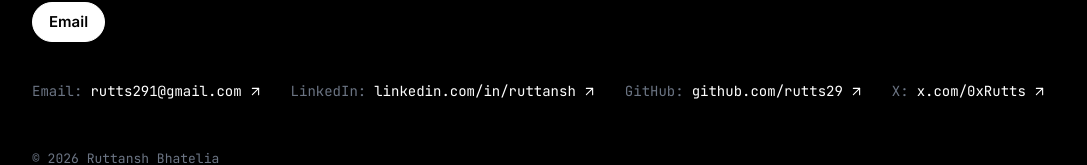
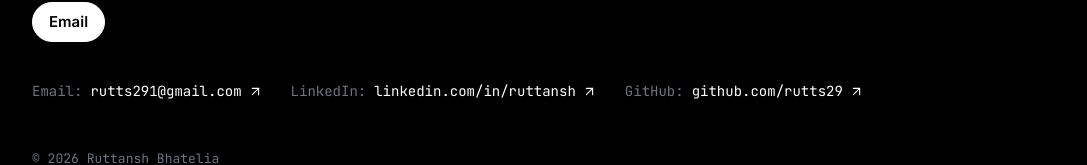
Before and after one commit to rutts29/rutts29, a Next.js app in the folder terminal-portfolio/: page / in a window 1280 px wide. Shown: the part 6834-6999 px from the top of the page, without its empty margins (96-1183 px from the left). Built offline with nearby package versions, Linux system fonts and the light colour scheme.

Commit message:
Remove X profile links and update case study destination

```diff
--- a/terminal-portfolio/app/layout.tsx
+++ b/terminal-portfolio/app/layout.tsx
@@ -79,7 +79,6 @@ export const metadata: Metadata = {
     card: "summary_large_image",
     title: pageTitle,
     description: pageDescription,
-    creator: "@0xRutts",
     images: ["/opengraph-image"],
   },
   icons: {
--- a/terminal-portfolio/src/components/Layout/TopBar.tsx
+++ b/terminal-portfolio/src/components/Layout/TopBar.tsx
@@ -16,7 +16,7 @@ export const TopBar = ({
   themeName,
 }: TopBarProps) => {
   const { identity, contact } = portfolioContent;
-  const getContactHref = (icon: "github" | "linkedin" | "x") => {
+  const getContactHref = (icon: "github" | "linkedin") => {
     const link = contact.links.find((contactLink) => contactLink.icon === icon);
 
     if (!link) {
@@ -27,7 +27,6 @@ export const TopBar = ({
   };
   const githubUrl = getContactHref("github");
   const linkedinUrl = getContactHref("linkedin");
-  const xUrl = getContactHref("x");
 
   return (
     <div
@@ -87,17 +86,6 @@ export const TopBar = ({
               <path d="M20.447 20.452h-3.554v-5.569c0-1.328-.027-3.037-1.852-3.037-1.853 0-2.136 1.445-2.136 2.939v5.667H9.351V9h3.414v1.561h.046c.477-.9 1.637-1.85 3.37-1.85 3.601 0 4.267 2.37 4.267 5.455v6.286zM5.337 7.433a2.062 2.062 0 0 1-2.063-2.065 2.064 2.064 0 1 1 2.063 2.065zm1.782 13.019H3.555V9h3.564v11.452zM22.225 0H1.771C.792 0 0 .774 0 1.729v20.542C0 23.227.792 24 1.771 24h20.451C23.2 24 24 23.227 24 22.271V1.729C24 .774 23.2 0 22.222 0h.003z" />
             </svg>
           </a>
-          <a
-            href={xUrl}
-            target="_blank"
-            rel="noopener noreferrer"
-            className="transition hover:text-[var(--color-text-accent)]"
-          >
-            <span className="sr-only">X</span>
-            <svg className="h-5 w-5" viewBox="0 0 24 24" fill="currentColor">
-              <path d="M18.901 1.153h3.68l-8.04 9.19L24 22.846h-7.406l-5.8-7.584-6.638 7.584H.474l8.6-9.83L0 1.154h7.594l5.243 6.932ZM17.61 20.644h2.039L6.486 3.24H4.298Z" />
-            </svg>
-          </a>
         </div>
         <button
           type="button"
--- a/terminal-portfolio/src/config/commands.ts
+++ b/terminal-portfolio/src/config/commands.ts
@@ -31,7 +31,6 @@ const contactPrefix: Record<string, string> = {
   email: "Email",
   linkedin: "LinkedIn",
   github: "GitHub",
-  x: "X",
 };
 
 const aboutLines: TerminalLine[] = [
--- a/terminal-portfolio/src/config/portfolioContent.ts
+++ b/terminal-portfolio/src/config/portfolioContent.ts
@@ -47,7 +47,7 @@ export type WritingItem = {
   links: PortfolioLink[];
 };
 
-export type ContactKind = "email" | "linkedin" | "github" | "x";
+export type ContactKind = "email" | "linkedin" | "github";
 
 export type ContactLink = {
   label: string;
@@ -59,7 +59,6 @@ export const contactKindLabels: Record<ContactKind, string> = {
   email: "Email",
   linkedin: "LinkedIn",
   github: "GitHub",
-  x: "X",
 };
 
 /** Section copy shared by the visible page and its Markdown representation. */
@@ -228,7 +227,7 @@ export const portfolioContent: PortfolioContent = {
         },
         {
           label: "Case study",
-          href: "https://keeping-agents-honest.rutts291.chatgpt.site/",
+          href: "https://claude.ai/artifact/FH7Z6LcgcEcdKGEY9S689h#overview",
           prefix: "Case study",
         },
       ],
@@ -653,11 +652,6 @@ export const portfolioContent: PortfolioContent = {
         href: "https://github.com/rutts29",
         icon: "github",
       },
-      {
-        label: "x.com/0xRutts",
-        href: "https://x.com/0xRutts",
-        icon: "x",
-      },
     ],
     emailCta: {
       label: "Email",
```
